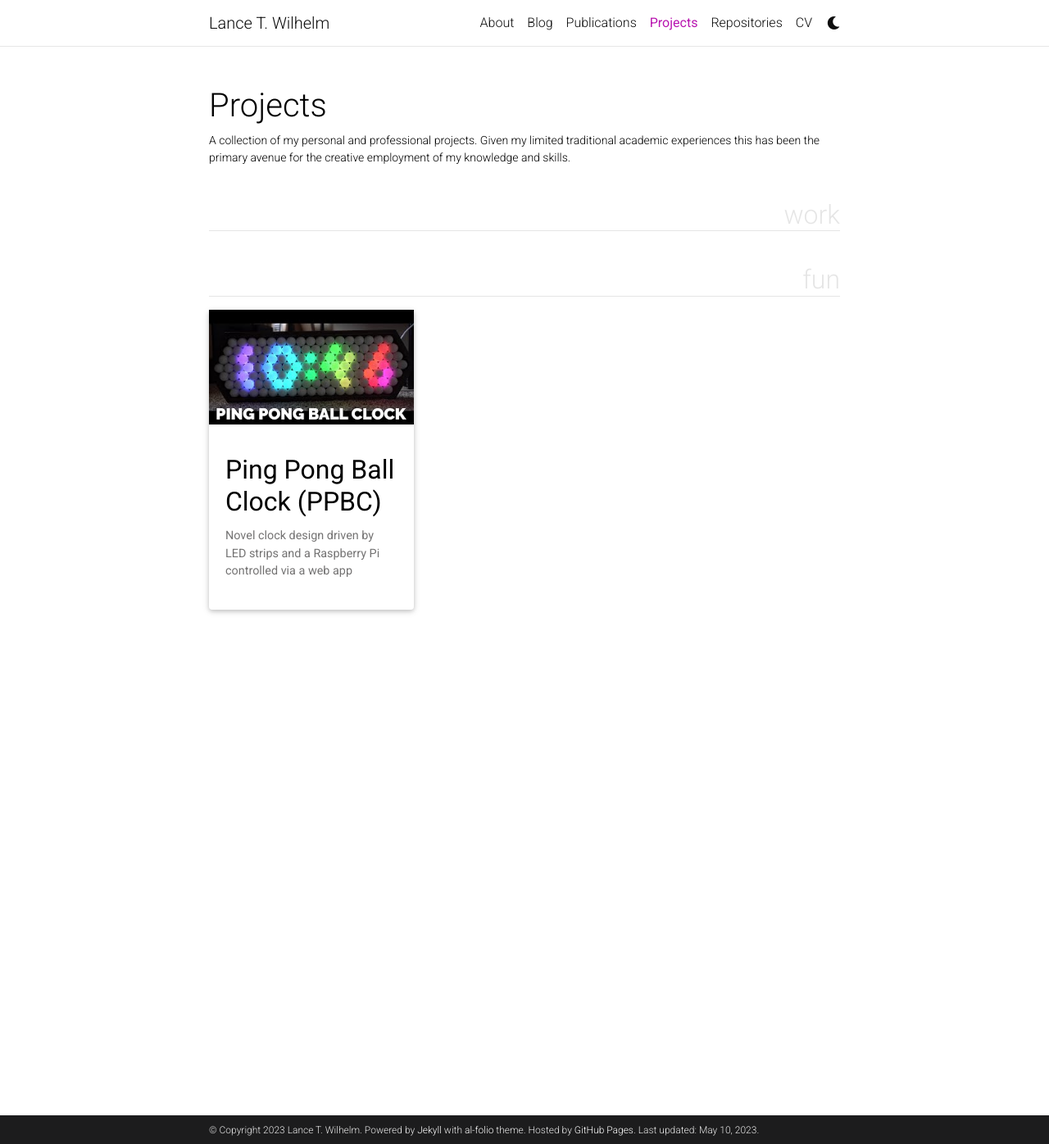
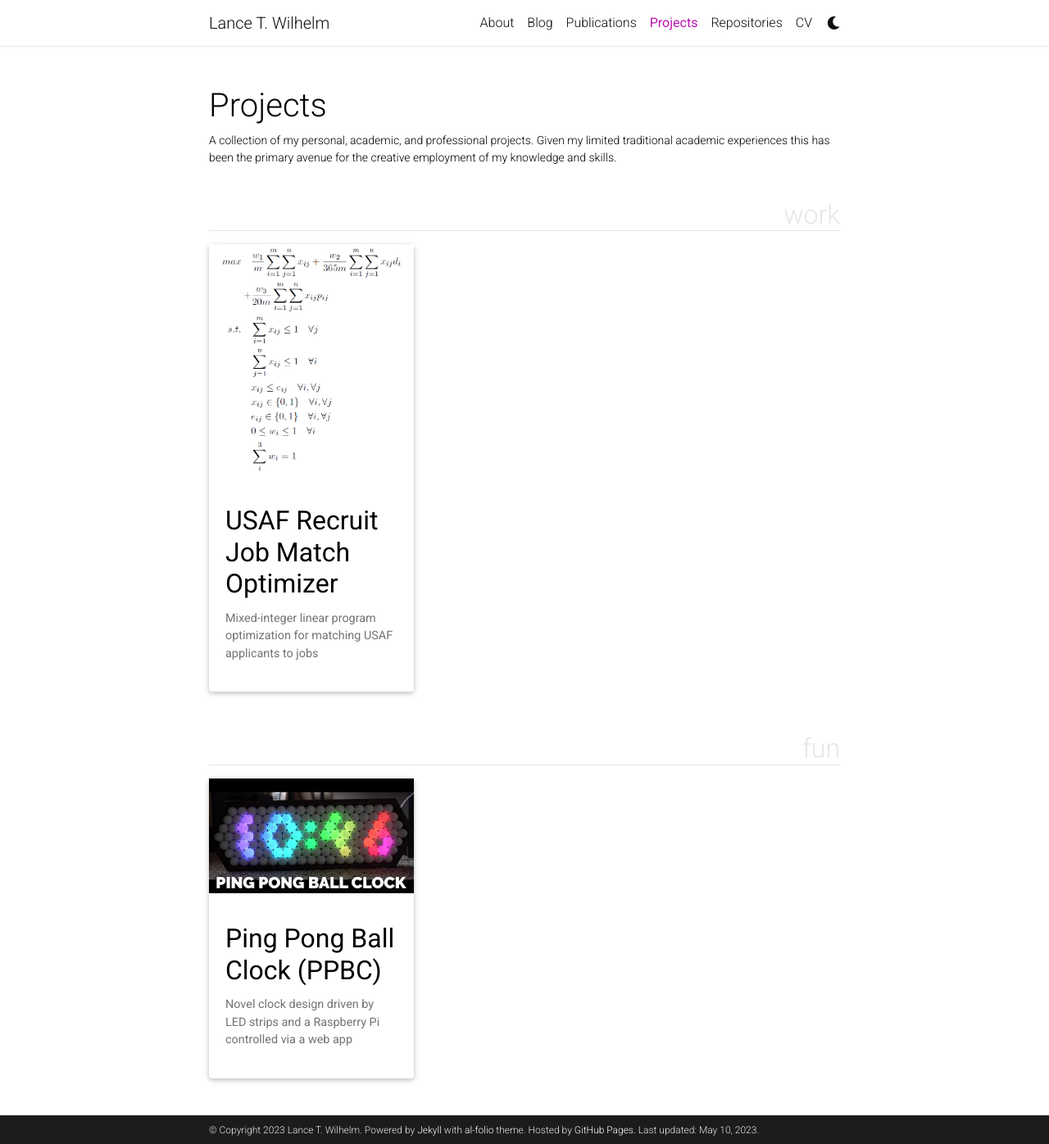
Before and after one commit to lancewilhelm/lancewilhelm.github.io, a Jekyll site: the page built from _pages/projects.md, in a window 1280 px wide and 1396 px high. Shown: the whole window at 82% size. Built offline with Jekyll 4.4.1, drawn with Linux system fonts in a browser that asks for light colours; full-size pictures stand in for the smaller copies a plugin makes; comment, search, counter and statistics services are not loaded; a style sheet for code colours, icons or effects is not loaded.

Commit message:
Added optimizer project

```diff
--- a/_config.yml
+++ b/_config.yml
@@ -260,7 +260,7 @@ jekyll-archives:
     tag: '/blog/tag/:name/'
     category: '/blog/category/:name/'
 
-display_tags: [] # this tags will be dispalyed on the front page of your blog
+display_tags: [ML] # this tags will be dispalyed on the front page of your blog
 
 # -----------------------------------------------------------------------------
 # Jekyll Scholar
--- a/_pages/projects.md
+++ b/_pages/projects.md
@@ -2,7 +2,7 @@
 layout: page
 title: Projects
 permalink: /projects/
-description: A collection of my personal and professional projects. Given my limited traditional academic experiences this has been the primary avenue for the creative employment of my knowledge and skills.
+description: A collection of my personal, academic, and professional projects. Given my limited traditional academic experiences this has been the primary avenue for the creative employment of my knowledge and skills.
 nav: true
 nav_order: 2
 display_categories: [work, fun]
--- /dev/null
+++ b/_projects/Optimizer.md
@@ -0,0 +1,258 @@
+---
+layout: page
+title: USAF Recruit Job Match Optimizer
+description: Mixed-integer linear program optimization for matching USAF applicants to jobs
+img: assets/img/optimizer/optimizer_equation.png
+importance: 1
+category: work
+---
+
+## Introduction
+
+The U.S. Air Force (USAF) adopted an optimization algorithm during the 2020 pandemic for job-to-applicant matching. This project explores the efficiency of various optimization heuristics to achieve the best job-matching performance.
+
+## Background
+
+The USAF has been seeking ways to improve its job-matching process, drawing inspiration from algorithms used in medical residency matching and officer job assignments. The Air Force Recruiting Service (AFRS) traditionally used a job draft system, which had limitations in terms of job preferences and matching efficiency.
+
+The optimizer algorithm was introduced during the 2020 pandemic to quickly rematch applicants who had their jobs canceled. A 2022 report from the RAND corporation found that job preference was a significant predictor of success in Initial Skills Training (IST) and early separation. Optimized job assignment could lead to a 3-5% increase in Airmen completing their first term, reenlisting, and promoting to the grade of E-5.
+
+## The Optimizer
+
+The current optimizer is based on Microsoft Excel, utilizing custom macros written in Visual Basic for Applications (VBA). This platform is convenient but limited in computational power compared to modern programming languages like Python and R. This project investigates the performance of loop and deterministic optimization (DO) heuristics.
+
+## Methodology
+
+This study analyzed applicant and job distribution data, developed and ran matching optimization using Jupyter notebooks in Python and R. The goal was to improve the job-to-applicant matching performance of the current systems. A secure Air Force instance of the clustered computing platform Databricks was utilized to host the data and run a Python notebook containing the code used for job-to-applicant matching and analysis. Various heuristics, including loop and DO models, were written for the matching algorithm. Multiple trials were run using different date ranges and job/applicant listings to compare the performance of each method.
+
+## Data
+
+The analysis required two independent datasets:
+
+1. **Applicant List:** This list contains information such as applicant availability for Basic Military Training (BMT) and their rank order job preference list. It also includes other data for potential additional analysis or quality control.
+2. **Job Distribution List:** This list contains every job available for new applicants, including the Air Force Specialty Code (AFSC) and the EAD date or "ship date," which is when the applicant will ship to BMT.
+
+For this report, 4 different applicant lists and job distribution lists were considered, with jobs having entry dates ranging from May 1, 2022, to December 30, 2022. The applicant lists corresponded to the current list of available applicants in the Qualified and Waiting (QW) when those job lists were acquired. In total, there were 2431 applicants matched against 3924 jobs.
+
+## Implementation
+
+Multiple heuristics were investigated for matching jobs:
+
+A) Prioritize jobs with a larger interest count; applicants with later DEP entrance dates
+B) Prioritize jobs based on a greater difference between interest and availability; applicants with later DEP entrance dates
+C) Prioritize jobs with larger interest counts; applicants with fewer jobs listed on their preference list
+D) Prioritize jobs based on a greater difference between interest and availability; applicants with fewer jobs listed on their preference list
+E) DO with custom heuristic weights (Equation 1)
+
+<div class="row">
+    <div class="col-sm mt-3 mt-md-0">
+        <center>
+        {% include figure.html path="assets/img/optimizer/optimizer_equation.png" title="Equation 1" class="img-fluid rounded z-depth-1" width=400 %}
+        </center>
+    </div>
+</div>
+<div class="caption">
+    Equation 1. The mixed-integer linear program.
+</div>
+
+The mixed integer linear program 1's objective function maximizes the weighted combination of the total number of matches, days in the DEP, and preference score. The matrix x represents the match matrix where xij = 1 represents a match of applicant i with job j. The first constraint ensures that only 1 applicant can be matched to a job, and the second constraint ensures that an applicant can only be matched to one job. The third constraint ensures that an applicant can only be matched to a job they are eligible for, where eij represents the eligibility matrix and eij = 1 represents that applicant i is eligible to match with job j. The last constraint about wi ensures that each weight is between 0 and 1, and the sum of the weights must total 1.
+
+#### Python Notebook
+
+The Python Notebook begins by setting important variables and parameters and imports the two datasets into Pandas dataframes. The notebook contains several functions that allow for matching and other analyses against different datasets. The key function for the DO heuristic portion of the matching algorithm is match_MIP_weighted, which takes the list of available applicants, jobs, and weights as arguments and returns the list of applicants with jobs they have been matched with. The loop algorithms driving heuristics A, B, C, and D are all written in similar functions, with the only difference being how the jobs and applicants are sorted.
+
+#### Trials
+
+To increase the number of trials run, the 4 lists of jobs were broken down into different date ranges. This resulted in 12 unique trials where all 5 heuristics were run, including 2 additional trials of the DO heuristic to determine the optimal weights, totaling 62 trials. The initial trials showed that a weighting scheme of (0, 0.5, 0.5) yielded the same number of matches as the (1.0, 0, 0) weighting scheme yet increased the top-3 match rate from 47.5% to 70.71%. A weighting scheme of (0, 0, 1) focusing only on matching applicants with a job as high on their preference list as possible yielded slightly lower overall matches but improved the top-3 match rate to 72.76%.
+
+## Results and Analysis
+
+The results from each trial were stored in an excel sheet containing the following fields: Heuristic, QW, Job Distro, (a) Match rate for each trial (b) Top-3 job match rate for each trial. Figure 1 shows the overall match rate and the top-3 job match rate results for all trials.
+
+<div class="row">
+    <div class="col-sm mt-3 mt-md-0">
+        <center>
+        {% include figure.html path="assets/img/optimizer/match_rates.png" title="Overall match rates" class="img-fluid rounded z-depth-1" width=600 %}
+        </center>
+    </div>
+</div>
+<div class="caption">
+    Figure 1. Matching results
+</div>
+
+The overall performance across all trials is not consistent, which is expected given that the trials are run across multiple periods with 4 different datasets and 5 different matching heuristics. More insight should be gleaned from the result attributes and heuristic performance.
+
+### Result Attribute Analysis
+
+The results of the different statistics should be compared to observe any correlations that may be useful to understanding the performance of each trial. This may be parlayed into regression analysis if reasonable. Figure 2 shows a heatmap correlation matrix of the initial trial results.
+
+<div class="row">
+    <div class="col-sm mt-3 mt-md-0">
+        <center>
+        {% include figure.html path="assets/img/optimizer/corr_plot.jpg" title="Correlations" class="img-fluid rounded z-depth-1" width=600 %}
+        </center>
+    </div>
+</div>
+<div class="caption">
+    Figure 2. Correlation plot
+</div>
+
+There is a clear positive correlation between jobs and date range length, which follows the logic: as the date range increases, more jobs become available. Next, there is a positive relationship between the total number of applicants on the QW list and who is available. More significantly, there is a positive correlation between the job match rate and the number of applicants on the QW and available QW. This indicates that the more applicants are in our QW and available, the better our match rate will be. Figure 3 shows this correlation and plots a linear regression.
+
+<div class="row">
+    <div class="col-sm mt-3 mt-md-0">
+        <center>
+        {% include figure.html path="assets/img/optimizer/qw_v_match_rate.jpg" title="QW vs. match rate" class="img-fluid rounded z-depth-1" width=600 %}
+        </center>
+    </div>
+</div>
+<div class="caption">
+    Figure 3. Correlation plot
+</div>
+
+However, the best-fit line should not be utilized to make useful projections other than rough job match rate performance estimates. Ultimately the recruiting goal is to have a job match rate of 100%, so our positive correlation indicates that to increase the number of matches, the number of applicants on the QW and available should increase. This has long been known within the recruiting enterprise and has been the focus of remedial recruiting efforts in the past year.
+
+Lastly, there appears to be a negative correlation between the job match rate and the jobs to QW ratio. This means that the job match rate decreases as there are more jobs than applicants on the QW. This is a logical relationship as only as many jobs as there are applicants can be filled. A more interesting data subsection would be to observe the matching performance when the job-to-QW ratio is less than or equal to 1.0. This means there are as many or more applicants available as there are jobs. Unfortunately, there are only 20 results when the job to QW ratio was ≤ 1.0, which is likely because of the fact that there are only 4 unique datasets. Also, many of those 20 runs come from the same datasets. This matters because the QW and job distributions will be mostly the same for those periods.
+
+After correlation analysis and consideration of the result attributes, it does not make sense to consider a linear regression for the numerical results given above. Only a few independent predictors could be considered for predicting matches: number of jobs, total QW, available QW, and possibly date range length. All other numerical results in the dataframe are derived from these variables in some fashion and, therefore, should not be considered in a regression analysis as they depend on one another. This logic follows from the above correlation analysis as there may appear to be correlations between variables that depend on one another for calculation.
+
+### Heuristic Analysis
+
+No loop heuristic outperformed the DO heuristic in job-matching performance. A new variable labeled Matches Difference to E was made to describe the difference between each heuristic and the respective DO heuristic for their trial. This allows a finer analysis of the difference between each heuristic. Figure 4 gives box plots representing the differences for each trial between the different heuristics and heuristic E. As there is no data greater than 0, there is no heuristic that outperforms E.
+
+<div class="row">
+    <div class="col-sm mt-3 mt-md-0">
+        <center>
+        {% include figure.html path="assets/img/optimizer/fig_4.jpg" title="Figure 4" class="img-fluid rounded z-depth-1" width=600 %}
+        </center>
+    </div>
+</div>
+<div class="caption">
+    Figure 4.
+</div>
+
+However, there are trials where their performance matches, albeit only for trials when the total number of matches is low. Figure 5 shows a clear relationship between the number of matches and the spread of performance in the heuristics. As the number of matches increases, the performance of the loop heuristics decreases, and the spread in performance increases, as indicated by Figure 6.
+
+<div class="row">
+    <div class="col-sm-6 mt-3 mt-md-0">
+        <center>
+        {% include figure.html path="assets/img/optimizer/fig_5.jpg" title="Figure 5" class="img-fluid rounded z-depth-1" width=600 %}
+        </center>
+        <div class="caption">
+            Figure 5
+        </div>
+    </div>
+    <div class="col-sm-6 mt-3 mt-md-0">
+        <center>
+        {% include figure.html path="assets/img/optimizer/fig_6.jpg" title="Figure 6" class="img-fluid rounded z-depth-1" width=600 %}
+        </center>
+        <div class="caption">
+            Figure 6
+        </div>
+    </div>
+</div>
+
+
+Run Time: The loop heuristic runs have lower mean values and consistent standard deviations, and the DO heuristic is much larger. This likely has a lot to do with solving a convex optimization problem. Table 1 shows the differences between the run time for each heuristic. Figures 7 and 8 show the relationship between run time and the independent variables that drive run time.
+
+| Heuristic | mean | max | min | std |
+| --------- | ---- | --- | --- | --- |
+| A | 8.515000 | 30.89 | 1.50 | 7.946796 |
+| B | 8.178333 | 32.10 | 1.62 | 8.196935 |
+| C | 8.249167 | 31.72 | 2.09 | 8.063265 |
+| D | 8.256667 | 31.98 | 1.86 | 8.201959 |
+| E | 97.330000 | 839.34 | 0.49 | 235.422577 |
+
+Table 1: Run time, in seconds, statistics by heuristic (n = 12)
+
+
+<div class="row">
+    <div class="col-sm-6 mt-3 mt-md-0">
+        <center>
+        {% include figure.html path="assets/img/optimizer/fig_7.jpg" title="Figure 7" class="img-fluid rounded z-depth-1" width=600 %}
+        </center>
+        <div class="caption">
+            Figure 7
+        </div>
+    </div>
+    <div class="col-sm-6 mt-3 mt-md-0">
+        <center>
+        {% include figure.html path="assets/img/optimizer/fig_8.jpg" title="Figure 8" class="img-fluid rounded z-depth-1" width=600 %}
+        </center>
+        <div class="caption">
+            Figure 8
+        </div>
+    </div>
+</div>
+
+As the number of matches increases, the time it takes for the loop algorithms to complete is linearly proportional to (QW Available x Jobs). The time it takes for the DO problem to complete grows exponentially with (QW Available + Jobs). This did not pose a particular problem for the trials, as the longest run was 839.34 seconds or about 14 minutes. The run that resulted in that large time elapse had 1039 on the available QW list and 1380 jobs to match. Any run using this technique that utilizes job and applicant totals larger than this must consider the time it will take.
+
+Top-3 Job Match Rate: Table 2 clearly shows that the DO program is the best performer in giving applicants a job from high on their preference list. The minimum from its results is higher than the mean of any of the loop heuristics. It also has one of the lowest standard deviations, meaning that it is consistent in its performance of matching at a top-3 job. The next best performer could be considered a toss-up between heuristics C and D.
+
+
+| Heuristic | mean | max | min | std |
+| --------- | ---- | --- | --- | --- |
+| A | 0.4927 | 0.5846 | 0.4310 | 0.0520 |
+| B | 0.4665 | 0.6667 | 0.3711 | 0.0832 |
+| C | 0.5453 | 0.7692 | 0.4444 | 0.0908 |
+| D | 0.5270 | 0.8000 | 0.3750 | 0.1294 |
+| E | 0.7699 | 0.8800 | 0.5745 | 0.0866 |
+
+Table 2: Top-3 job match statistics by heuristic (n = 12)
+
+Logically, heuristics C and D perform better in matching a top-3 job because both techniques match applicants who listed fewer jobs on their preference lists. If an applicant only lists 3 jobs on their list, then there is a 100% chance they will match to a top-3 job if they do match. This applicant would be favored over an applicant who lists 10 jobs and may be more flexible.
+
+Overall: If the results from the top-3 job match rate performance and the overall match rate performance are combined, as shown in table 3, heuristic D is the best loop technique, having, on average, 6 more matches per run. This increase in performance stems from the fact that it prioritizes jobs with more available jobs that applicants are interested in. It also stems from its applicant sorting method, which matches less flexible applicants first (i.e. less listed jobs), leaving those applicants who are more flexible (i.e. more jobs listed) to the end. This heuristic exemplifies how clever algorithms can achieve near-optimal performance but require ingenuity.
+
+| Heuristic | mean | max | min | std |
+| --------- | ---- | --- | --- | --- |
+| A | 180.500000 | 725 | 9 | 208.680051 |
+| B | 189.000000 | 755 | 9 | 220.435932 |
+| C | 185.416667 | 747 | 9 | 215.999772 |
+| D | 191.500000 | 766 | 9 | 224.780903 |
+| E | 196.250000 | 786 | 9 | 232.900730 |
+
+Table 3: Match statistics by heuristic (n = 12)
+
+
+Altogether, it is clear to see the performance increase by utilizing the DO approach. This algorithm allows flexibility in all aspects currently available in the loop techniques while ensuring an optimal matching result. The only downside, which can be circumstantial, is the time cost of the approach. For shorter periods with fewer jobs and applicants available, the time cost is on the same order as the loop techniques. However, the user must consider the time cost once the number of applicants and jobs consider eclipses 1000.
+
+The matching rate results of these trial runs cannot be used to justify one loop heuristic over another. The implications of using one technique over another must be considered by observing the distributions of matched and unmatched jobs and applicants. For example, one heuristic may match more applicants overall, but it leaves more hard-to-fill jobs as a result. Similarly, a heuristic may match more jobs but often gives applicants jobs that are lower on their preference list.
+
+## Future Work
+
+A greater comparison must occur between the optimizer and the widely accepted and utilized job draft matching strategy. This would require an effective simulation of the job draft technique or results from real job drafts combined with the QW and job distributions at the draft time. Even then, it may not be enough to replicate the job draft accurately. More matching actions occur after the draft when flight leaders swap jobs and new applicants become available. The job draft would be hard to simulate as other factors, such as flight chief skill, must also be accounted for. More skilled or experienced flight leaders may be able to secure jobs that are better for their flight.
+
+Instead, a better simulation solution might be a fair-share distribution of jobs to the flights based on their quota share. This would attempt to give every flight the same number of jobs within each major assignment category. This distribution method does not perfectly mimic the job draft, but it could effectively simulate the distribution of jobs to the flight level.
+
+Job booking strategies are closely interwoven into the goaling and incentive structure of recruiting. Recruiting is a sales enterprise that utilizes quotas and awards to incentivize performance. Flight leaders often adopt a job matching strategy such as the job draft because it allows them the most control and visibility of available jobs. Understandably, having an algorithm book jobs at the low, mid, or enterprise level removes some of the recruiter’s control over meeting their expectation. AFRS recently adjusted its goaling calculations to increase fairness, but goals remain at the recruiter level. Larger studies into the overarching goaling paradigm, such as RAND’s from 2022 [6], should be conducted considering improvements in applicant-to-job booking strategies to increase job matching performance targeting improved talent management described in Robson et al. [8].
+
+## Conclusion
+
+A DO algorithm for matching available United States Air Force jobs to applicants proves to be the most effective solution in achieving the most matches while allowing more applicants to match with jobs higher on their preference list. Loop techniques can achieve similar results in asset-constrained circumstances and be faster to finish when input data is larger. However, their performance in achieving the greatest number of overall matches considering applicant preferences should never beat that of the DO heuristic. More research or studies should be considered to compare the performance of job-to-applicant matching optimization with human-based techniques such as the job draft.
+
+## References
+
+[1] Disciplined convex programming. https://www.cvxpy.org/tutorial/dcp/index.html.
+
+[2] How it works. https://www.nrmp.org/intro-to-the-match/how-matching-algorithm-works/.
+
+[3] National resident matching program. https://www.nrmp.org/, Nov 2022.
+
+[4] A Agnetis. Introduction to matching problems. https://www3.diism.unisi.it/˜agnetis/matchingENGnew.pdf.
+
+[5] Kat Bailey. Afpc adopting innovative officer assignment system it platform, Apr 2019.
+
+[6] Tiffany Berglund, David Schulker, Tracy C. Krueger, and Nelson Lim. Improving the Goal-Setting Process for U.S. Department of the Air Force Recruiters. RAND Corporation, Santa Monica, CA, 2021.
+
+[7] Rebecca Butler. Job distribution optimizer, May 2020.
+
+[8] Sean Robson, Maria C. Lytell, Matthew Walsh, Kimberly Curry Hall, Kirsten M. Keller, Vikram Kilambi, Joshua Snoke, Jonathan W. Welburn, Patrick S. Roberts, Owen Hall, and Louis T. Mariano. U.S. Air Force Enlisted Classification and Reclassification: Potential Improvements Using Machine Learning
+
+## Github Repo
+
+You can find the latest MILP at the following repository.
+
+<div class="repositories d-flex flex-wrap flex-md-row flex-column justify-content-between align-items-center">
+    {% include repository/repo.html repository='lancewilhelm/AFRSOptimizer' %}
+</div>
```
Also changed, not shown: _posts/2023-05-07-first-post.md (+2 -1 lines), assets/img/optimizer/corr_plot.jpg (added), assets/img/optimizer/fig_4.jpg (added), assets/img/optimizer/fig_5.jpg (added), assets/img/optimizer/fig_6.jpg (added), assets/img/optimizer/fig_7.jpg (added), assets/img/optimizer/fig_8.jpg (added), assets/img/optimizer/match_rates.png (added), assets/img/optimizer/optimizer_equation.png (added), assets/img/optimizer/qw_v_match_rate.jpg (added).
